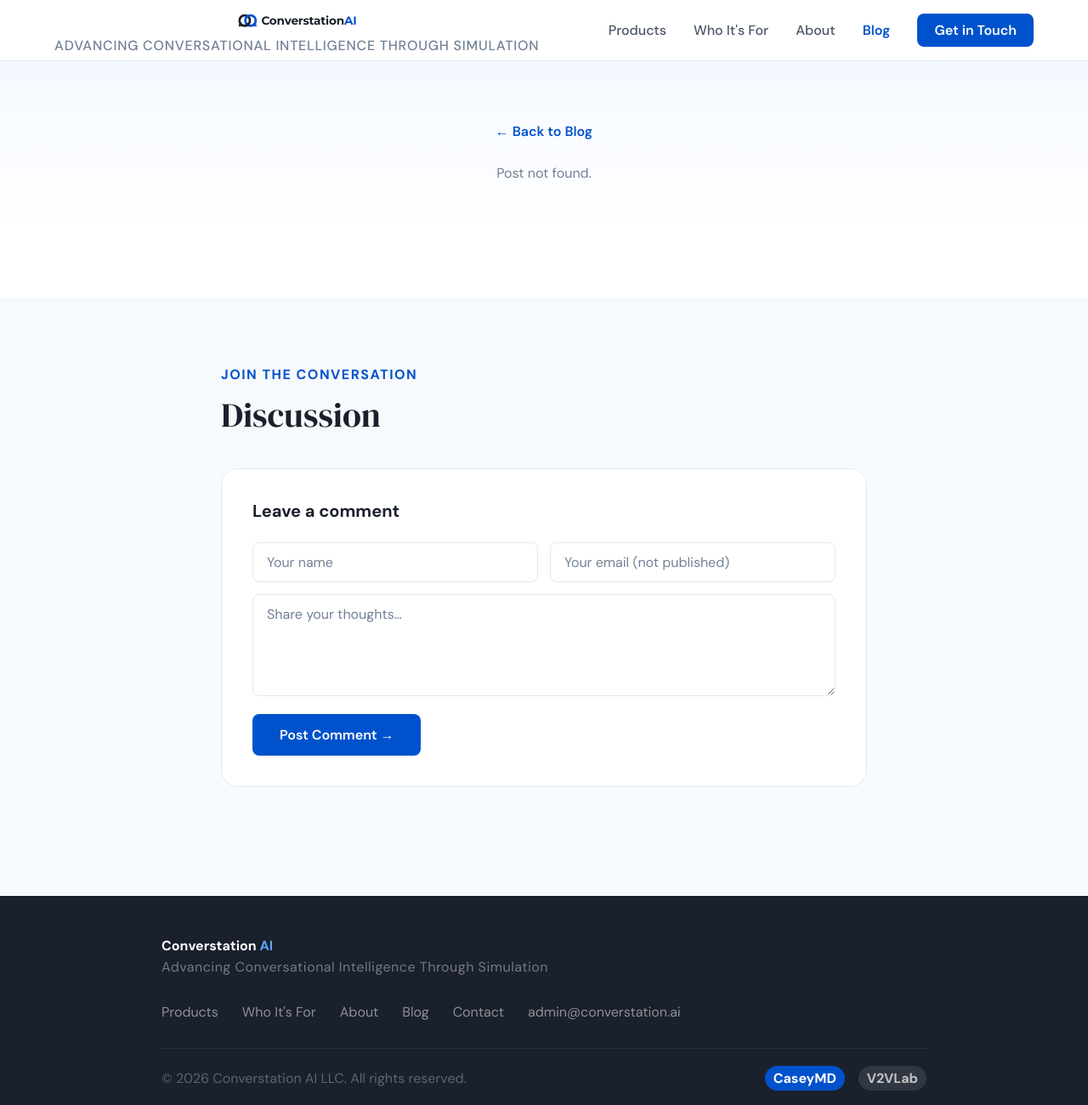
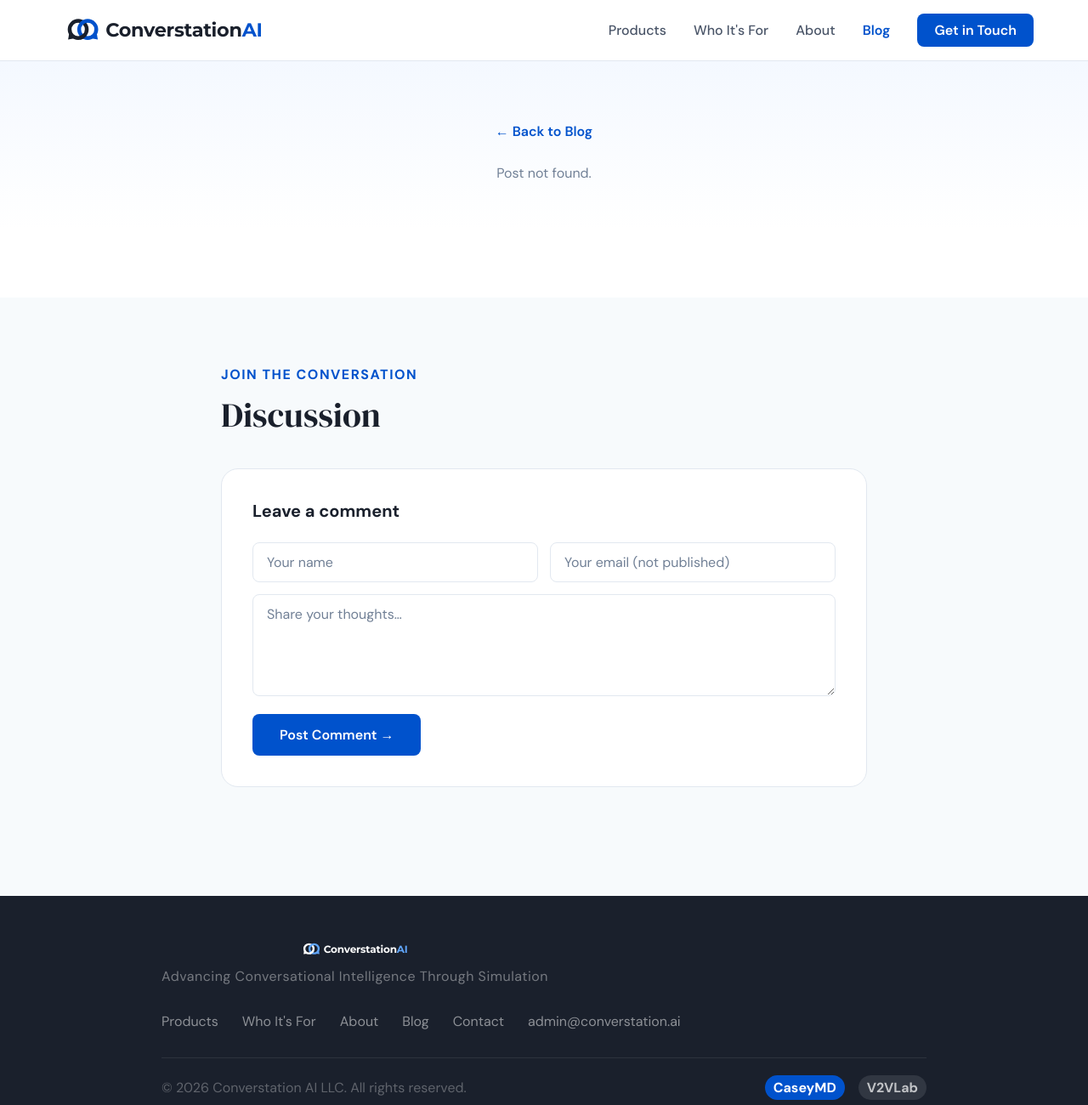
Before and after one commit to ConverstationAI/Website, a plain HTML site: page post.html in a window 1280 px wide. Shown: the top 1300 px of the page at 85% size. Drawn offline with Linux system fonts and the light colour scheme.

Commit message:
Scale logo to match V2VLab, align blog nav with landing page

```diff
--- a/post.html
+++ b/post.html
@@ -372,7 +372,10 @@
 </style>
 
 <style>
-  .logo-svg { height: 34px; width: auto; display: block; }
+  .logo-svg { height: 56px; width: auto; display: block; }
+  nav .nav-burger { order: 1; }
+  nav .nav-logo   { order: 2; margin-right: auto; margin-left: 0 !important; }
+  nav .nav-links  { order: 3; }
   .logo-svg .mark-dark-fill    { fill: #1A202C; }
   .logo-svg .mark-dark-stroke  { stroke: #1A202C; }
   .logo-svg .mark-accent-fill  { fill: #0052CC; }
@@ -412,7 +415,6 @@
         <path class="mark-dark-stroke" d="M 129.5 115.6 A 36 36 0 0 1 107.5 130.2" fill="none" stroke-width="16"/>
         <text x="215" y="124" class="logo-text">Converstation<tspan class="logo-accent">AI</tspan></text>
       </svg>
-      <span class="nav-logo-tag">Advancing Conversational Intelligence Through Simulation</span>
     </a>
 
     <div class="nav-links" id="nav-links">
@@ -485,8 +487,15 @@
   <footer>
     <div class="footer-inner">
       <div class="footer-top">
-        <div>
-          <div class="footer-brand-name">Converstation <span>AI</span></div>
+        <div class="footer-logo-wrap">
+          <svg class="logo-svg on-dark" viewBox="0 0 920 200" xmlns="http://www.w3.org/2000/svg" role="img" aria-label="Converstation AI">
+            <polygon class="mark-dark-fill" points="61.9,112.8 57.6,137.4 82.2,133.1"/>
+            <circle class="mark-dark-stroke" cx="100" cy="95" r="36" fill="none" stroke-width="16"/>
+            <polygon class="mark-accent-fill" points="178.1,112.8 182.4,137.4 157.8,133.1"/>
+            <circle class="mark-accent-stroke" cx="140" cy="95" r="36" fill="none" stroke-width="16"/>
+            <path class="mark-dark-stroke" d="M 129.5 115.6 A 36 36 0 0 1 107.5 130.2" fill="none" stroke-width="16"/>
+            <text x="215" y="124" class="logo-text">Converstation<tspan class="logo-accent">AI</tspan></text>
+          </svg>
           <div class="footer-brand-tag">Advancing Conversational Intelligence Through Simulation</div>
         </div>
         <div class="footer-links">
```
